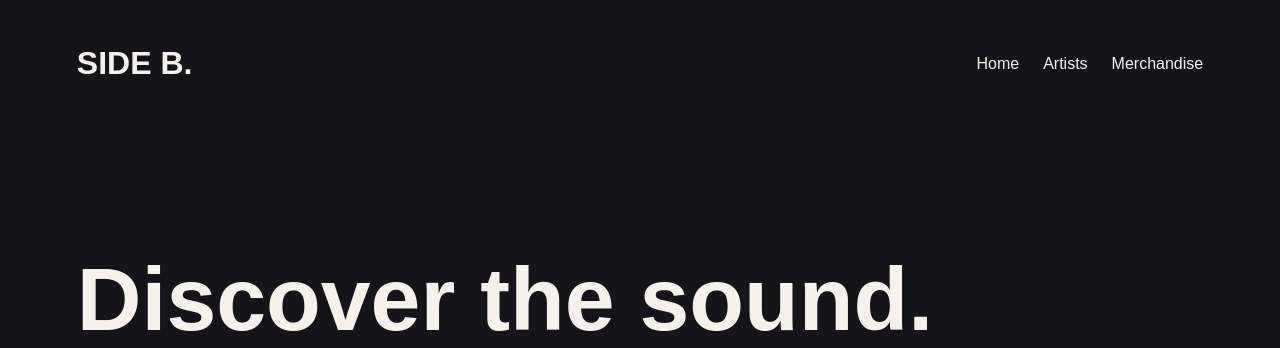
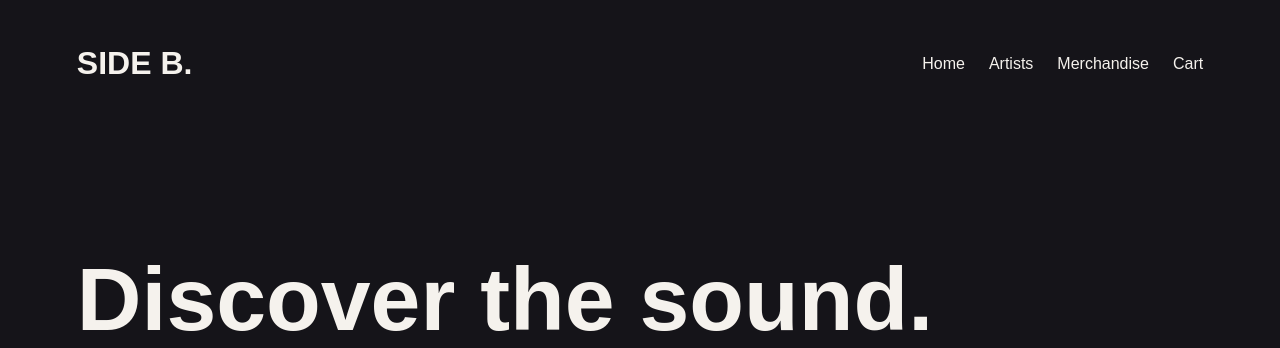
Before and after one commit to Mrgnoblennon/side-b, a Flask app: page / in a window 1280 px wide. Shown: the top 348 px of the page. Run offline with Flask 3, Linux system fonts and the light colour scheme.

Commit message:
Implement session cart: templates/base.html

```diff
--- a/templates/base.html
+++ b/templates/base.html
@@ -17,6 +17,7 @@
             <!-- placeholders -->
             <a href="/artists">Artists</a>
             <a href="/shop">Merchandise</a>
+            <a href="{{ url_for('view_cart') }}">Cart</a>
         </nav>
     </header>
 
```
